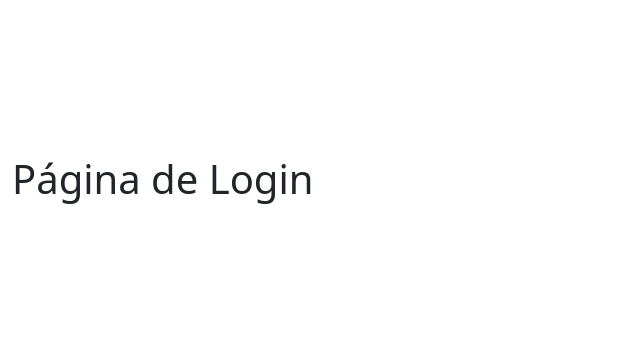
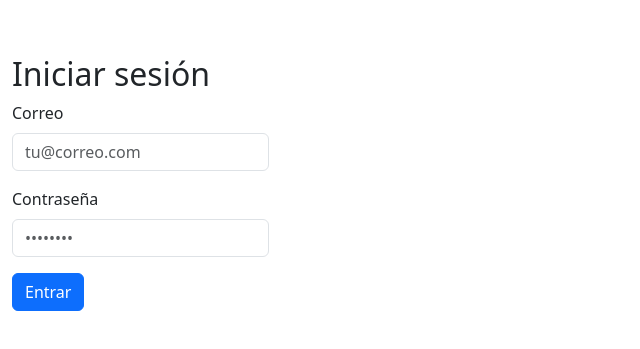
Before and after one commit to Emmanuelfwd/FinalProFinanzas, a React app in the folder frontend/: page /login in a window 1280 px wide. Shown: the part 241-590 px from the top of the page, without its empty margins (0-640 px from the left). Built offline with nearby package versions, Linux system fonts and the light colour scheme; the HTML template or start-up script is replaced by a standard one.

Commit message:
Pestaña de gastos y boton eliminar gasto

```diff
--- a/frontend/src/Components/dashboard/ExpensesView.jsx
+++ b/frontend/src/Components/dashboard/ExpensesView.jsx
@@ -1,10 +1,60 @@
-import React from "react";
+import React, { useEffect, useState } from "react";
+import { obtenerGastos, eliminarGasto } from "../../services/gastos";
 
 export default function ExpensesView() {
+    const [gastos, setGastos] = useState([]);
+    const [loading, setLoading] = useState(true);
+
+    const cargarGastos = async () => {
+        try {
+            const res = await obtenerGastos();
+            setGastos(res.data);
+        } catch (error) {
+            console.error("Error al cargar gastos:", error);
+        }
+        setLoading(false);
+    };
+
+    const borrar = async (id) => {
+        await eliminarGasto(id);
+        cargarGastos();
+    };
+
+    useEffect(() => {
+        cargarGastos();
+    }, []);
+
+    if (loading) return <p>Cargando gastos...</p>;
+
     return (
         <div className="container">
             <h2 className="mb-4">Gastos</h2>
-            <p>Página de gestión de gastos lista.</p>
+
+            {gastos.length === 0 && <p>No hay gastos registrados.</p>}
+
+            <ul className="list-group">
+                {gastos.map(g => (
+                    <li
+                        key={g.id_gasto}
+                        className="list-group-item d-flex justify-content-between align-items-center"
+                    >
+                        <div>
+                            <strong>{g.descripcion}</strong>
+                            <br />
+                            Monto: ₡{g.monto}
+                            <br />
+                            Fecha: {g.fecha}
+                        </div>
+
+                        <button
+                            className="btn btn-danger"
+                            onClick={() => borrar(g.id_gasto)}
+                        >
+                            Eliminar
+                        </button>
+                    </li>
+                ))}
+            </ul>
         </div>
     );
 }
--- a/frontend/src/Pages/Login.jsx
+++ b/frontend/src/Pages/Login.jsx
@@ -1,11 +1,87 @@
-import React from "react";
+import React, { useState } from "react";
+import { useNavigate } from "react-router-dom";
+import API from "../services/api"; // asegúrate de que exista src/services/api.js
 
-const Login = () => {
+export default function Login() {
+    const navigate = useNavigate();
+    const [correo, setCorreo] = useState("");
+    const [password, setPassword] = useState("");
+    const [loading, setLoading] = useState(false);
+    const [error, setError] = useState("");
+
+    const handleSubmit = async (e) => {
+        e.preventDefault();
+        setError("");
+        if (!correo || !password) {
+            setError("Correo y contraseña son obligatorios.");
+            return;
+        }
+
+        setLoading(true);
+        try {
+            // Llamada al endpoint de login de tu backend
+            const res = await API.post("login/", { correo, password });
+            // Respuesta esperada:
+            // { token: "...", usuario: { id_usuario: 1, nombre: "...", correo: "..." } }
+
+            const { token, usuario } = res.data;
+
+            if (!token || !usuario || usuario.id_usuario == null) {
+                setError("Respuesta inválida del servidor. Revisa el backend.");
+                setLoading(false);
+                return;
+            }
+
+            // Guardar en localStorage exactamente estas claves:
+            localStorage.setItem("token", token);
+            localStorage.setItem("userId", String(usuario.id_usuario));
+            localStorage.setItem("currentUser", JSON.stringify(usuario));
+
+            // Redirigir al dashboard
+            navigate("/dashboard");
+        } catch (err) {
+            console.error("Login error:", err);
+            // Mensaje claro si el backend devuelve 401 o similar
+            if (err?.response?.status === 401) {
+                setError("Credenciales inválidas.");
+            } else {
+                setError("Error de red al intentar iniciar sesión.");
+            }
+        } finally {
+            setLoading(false);
+        }
+    };
+
     return (
-        <div className="container mt-5">
-            <h1>Página de Login</h1>
+        <div className="container mt-5" style={{ maxWidth: 480 }}>
+            <h2>Iniciar sesión</h2>
+            {error && <div className="alert alert-danger">{error}</div>}
+            <form onSubmit={handleSubmit}>
+                <div className="mb-3">
+                    <label className="form-label">Correo</label>
+                    <input
+                        type="email"
+                        className="form-control"
+                        value={correo}
+                        onChange={(e) => setCorreo(e.target.value)}
+                        placeholder="tu@correo.com"
+                    />
+                </div>
+                <div className="mb-3">
+                    <label className="form-label">Contraseña</label>
+                    <input
+                        type="password"
+                        className="form-control"
+                        value={password}
+                        onChange={(e) => setPassword(e.target.value)}
+                        placeholder="••••••••"
+                    />
+                </div>
+
+                <button className="btn btn-primary" type="submit" disabled={loading}>
+                    {loading ? "Entrando..." : "Entrar"}
+                </button>
+            </form>
         </div>
     );
-};
-
-export default Login;
+}
--- /dev/null
+++ b/frontend/src/services/api.js
@@ -0,0 +1,20 @@
+
+import axios from "axios";
+
+const API = axios.create({
+  baseURL: "http://127.0.0.1:8000/api/",
+  withCredentials: false,
+});
+
+// Inserta automáticamente el token en cada petición
+API.interceptors.request.use((config) => {
+  const token = localStorage.getItem("token");
+  if (token) {
+    config.headers.Authorization = `Bearer ${token}`;
+  }
+  // necesario para CORS preflight si usás custom headers
+  config.headers["Content-Type"] = "application/json";
+  return config;
+}, (error) => Promise.reject(error));
+
+export default API;
--- /dev/null
+++ b/frontend/src/services/gastos.js
@@ -0,0 +1,19 @@
+
+import API from "./api";
+
+export const obtenerGastos = async () => {
+
+  return API.get("gastos/");
+};
+
+export const crearGasto = async (data) => {
+  return API.post("gastos/", data);
+};
+
+export const eliminarGasto = async (id) => {
+  return API.delete(`gastos/${id}/`);
+};
+
+export const actualizarGasto = async (id, data) => {
+  return API.put(`gastos/${id}/`, data);
+};
```
Also changed, not shown: 2 other files (tests, documents, lock files or other folders).
